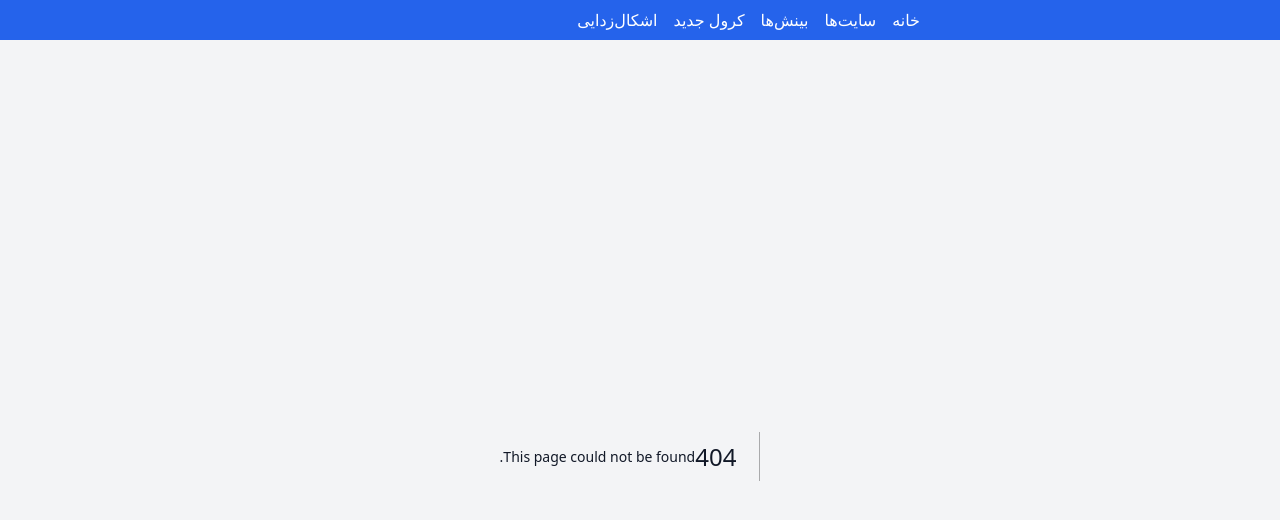
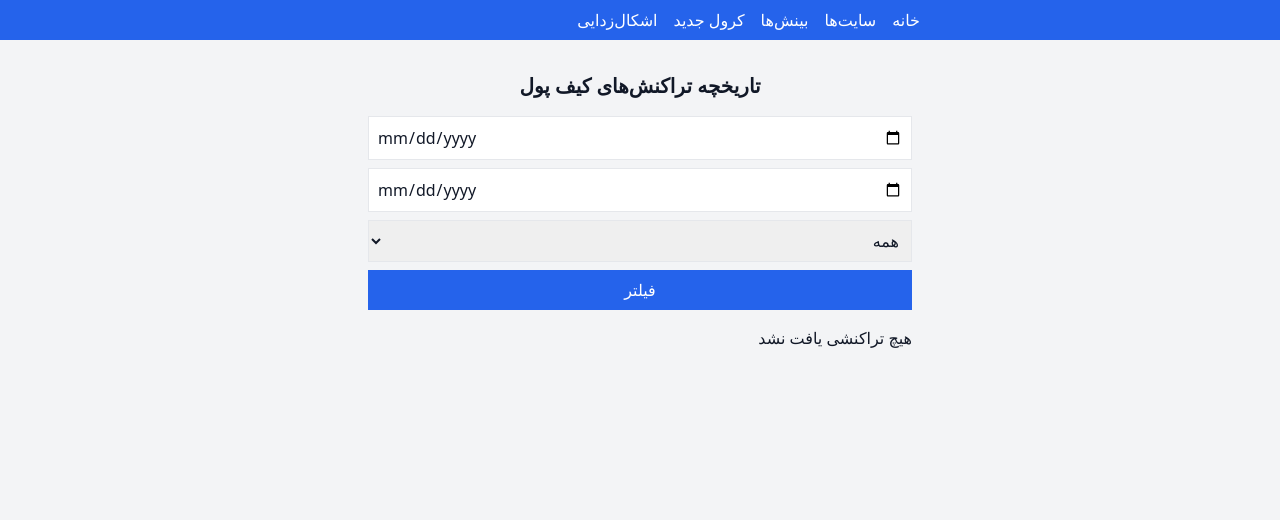
Before and after one commit to Siryoos/FlightioCrawler, a Next.js app in the folder frontend/: page /finance/wallet/transactions in a window 1280 px wide. Before the commit this address had no page. Shown: the top 520 px of the page. Built offline with nearby package versions, Linux system fonts and the light colour scheme.

Commit message:
Add wallet transactions page and link

```diff
--- /dev/null
+++ b/frontend/app/finance/wallet/transactions/page.tsx
@@ -0,0 +1,78 @@
+'use client';
+import React, { useState } from 'react';
+import { useQuery } from '@tanstack/react-query';
+
+interface Transaction {
+  id: string;
+  amount: number;
+  type: string;
+  created_at: string;
+}
+
+function fetchTransactions(start: string, end: string, type: string) {
+  const params = new URLSearchParams();
+  if (start) params.append('start', start);
+  if (end) params.append('end', end);
+  if (type && type !== 'all') params.append('type', type);
+  const qs = params.toString();
+  return fetch(`/finance/wallet/transactions${qs ? `?${qs}` : ''}`)
+    .then((r) => r.json())
+    .then((d) => d.transactions as Transaction[] || []);
+}
+
+export default function WalletTransactionsPage() {
+  const [start, setStart] = useState('');
+  const [end, setEnd] = useState('');
+  const [type, setType] = useState('all');
+  const {
+    data: transactions = [],
+    refetch,
+    isFetching
+  } = useQuery({
+    queryKey: ['transactions', start, end, type],
+    queryFn: () => fetchTransactions(start, end, type),
+    enabled: false
+  });
+
+  return (
+    <main className="max-w-xl mx-auto p-4 space-y-4">
+      <h1 className="text-xl font-bold text-center">تاریخچه تراکنش‌های کیف پول</h1>
+      <div className="space-y-2">
+        <input type="date" className="w-full p-2 border" value={start} onChange={(e) => setStart(e.target.value)} />
+        <input type="date" className="w-full p-2 border" value={end} onChange={(e) => setEnd(e.target.value)} />
+        <select className="w-full p-2 border" value={type} onChange={(e) => setType(e.target.value)}>
+          <option value="all">همه</option>
+          <option value="deposit">واریز</option>
+          <option value="withdraw">برداشت</option>
+        </select>
+        <button className="w-full bg-blue-600 text-white p-2" onClick={() => refetch()} disabled={isFetching}>فیلتر</button>
+      </div>
+      <div className="mt-4">
+        {isFetching ? 'در حال دریافت...' : (
+          transactions.length ? (
+            <table className="w-full border text-sm" data-testid="transactions-table">
+              <thead>
+                <tr>
+                  <th className="border p-1">شناسه</th>
+                  <th className="border p-1">مبلغ</th>
+                  <th className="border p-1">نوع</th>
+                  <th className="border p-1">تاریخ</th>
+                </tr>
+              </thead>
+              <tbody>
+                {transactions.map((t) => (
+                  <tr key={t.id} className="text-center">
+                    <td className="border p-1">{t.id}</td>
+                    <td className="border p-1">{t.amount}</td>
+                    <td className="border p-1">{t.type}</td>
+                    <td className="border p-1">{t.created_at.split('T')[0]}</td>
+                  </tr>
+                ))}
+              </tbody>
+            </table>
+          ) : 'هیچ تراکنشی یافت نشد'
+        )}
+      </div>
+    </main>
+  );
+}
```
Also changed, not shown: 2 other files (tests, documents, lock files or other folders).
